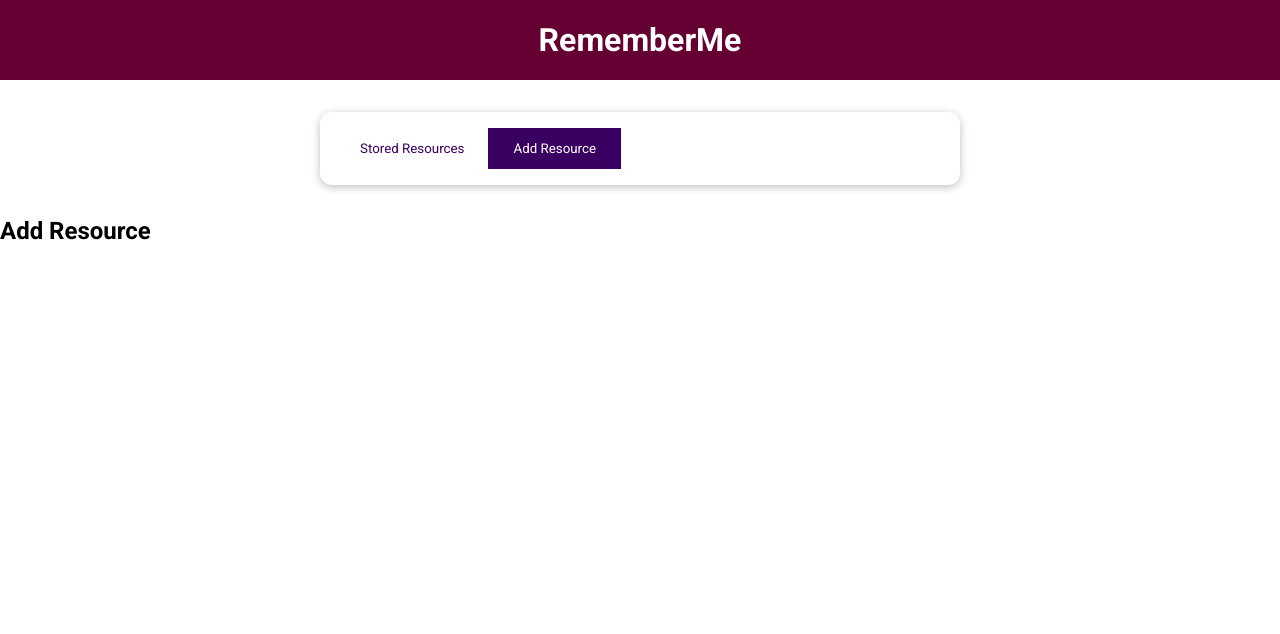
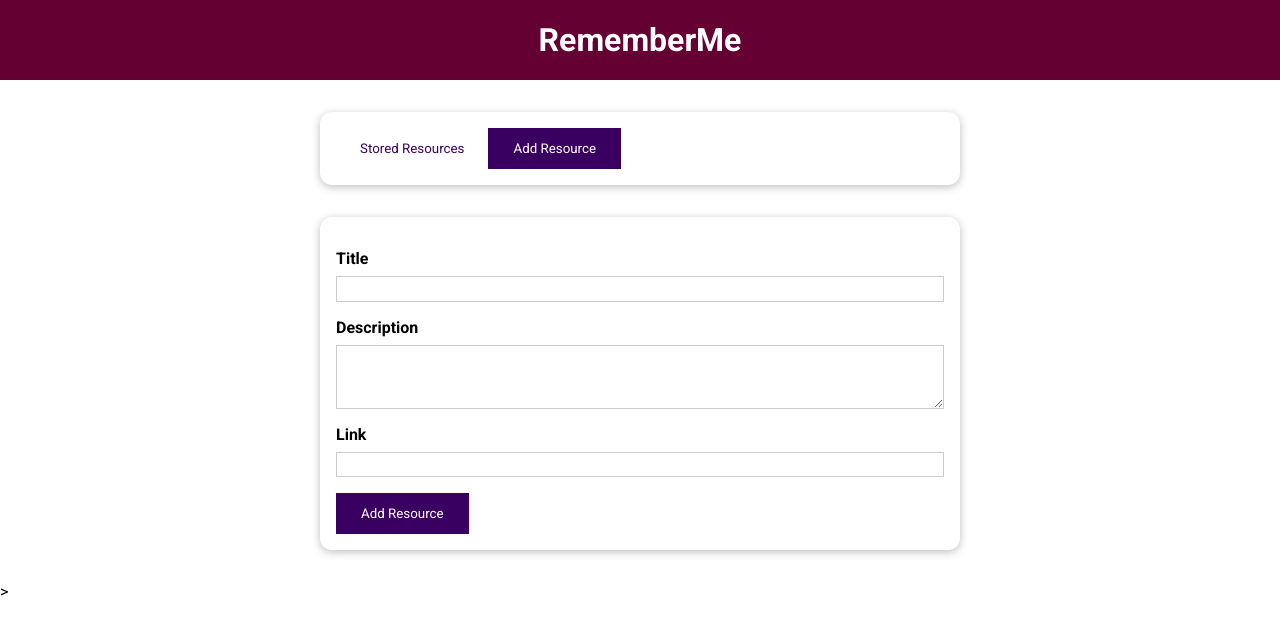
Before and after one commit to bogdanGR/the-learning-resources-app, a Vue app: page / in a window 1280 px wide. Both pictures are taken after a click on the button "Add Resource". Shown: the top 634 px of the page. Built offline with nearby package versions, Linux system fonts and the light colour scheme.

Commit message:
add resource form

```diff
--- a/src/componenets/learning-resources/AddResource.vue
+++ b/src/componenets/learning-resources/AddResource.vue
@@ -1,3 +1,48 @@
 <template>
-    <h2>Add Resource</h2>
+    <base-card>
+        <form>
+            <div class="form-control">
+                <label for="title">Title</label>
+                <input id="title" name="title" type="text">
+            </div>
+            <div class="form-control">
+                <label for="description">Description</label>
+                <textarea name="description" id="description" rows="3"></textarea>
+            </div>
+            <div class="form-control">
+                <label for="link">Link</label>
+                <input id="link" name="link" type="url">
+            </div>
+            <div>
+                <base-button type="submit">Add Resource</base-button>
+            </div>
+        </form>
+    </base-card>>
 </template>
+<style scoped>
+label {
+    font-weight: bold;
+    display: block;
+    margin-bottom: 0.5rem;
+}
+
+input,
+textarea {
+    display: block;
+    width: 100%;
+    font: inherit;
+    padding: 0.15rem;
+    border: 1px solid #ccc;
+}
+
+input:focus,
+textarea:focus {
+    outline: none;
+    border-color: #3a0061;
+    background-color: #f7ebff;
+}
+
+.form-control {
+    margin: 1rem 0;
+}
+</style>
```
